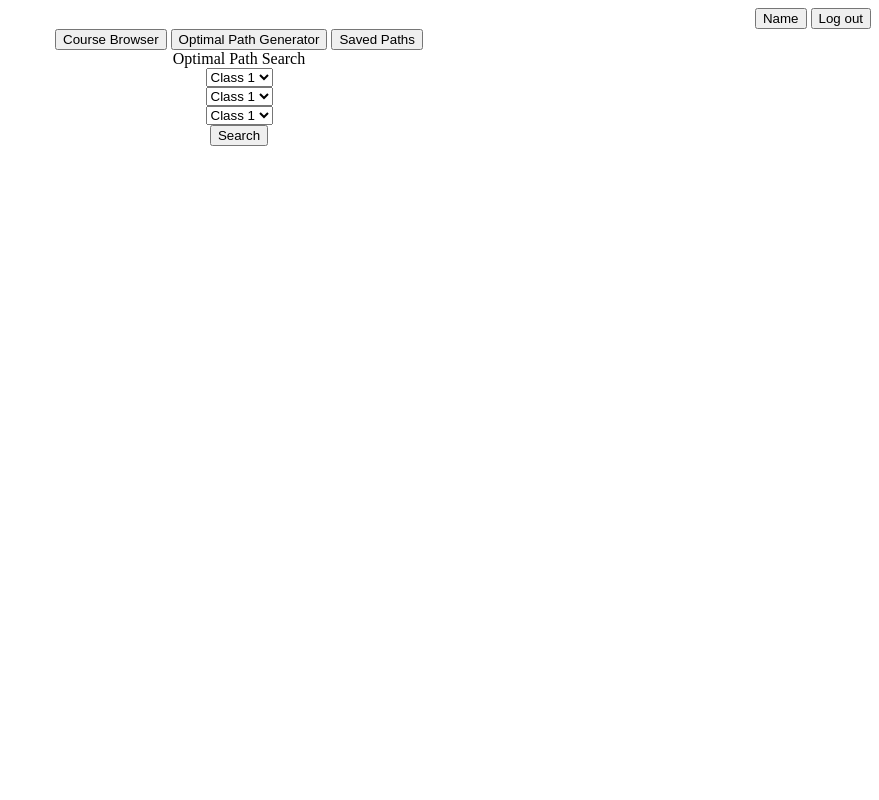
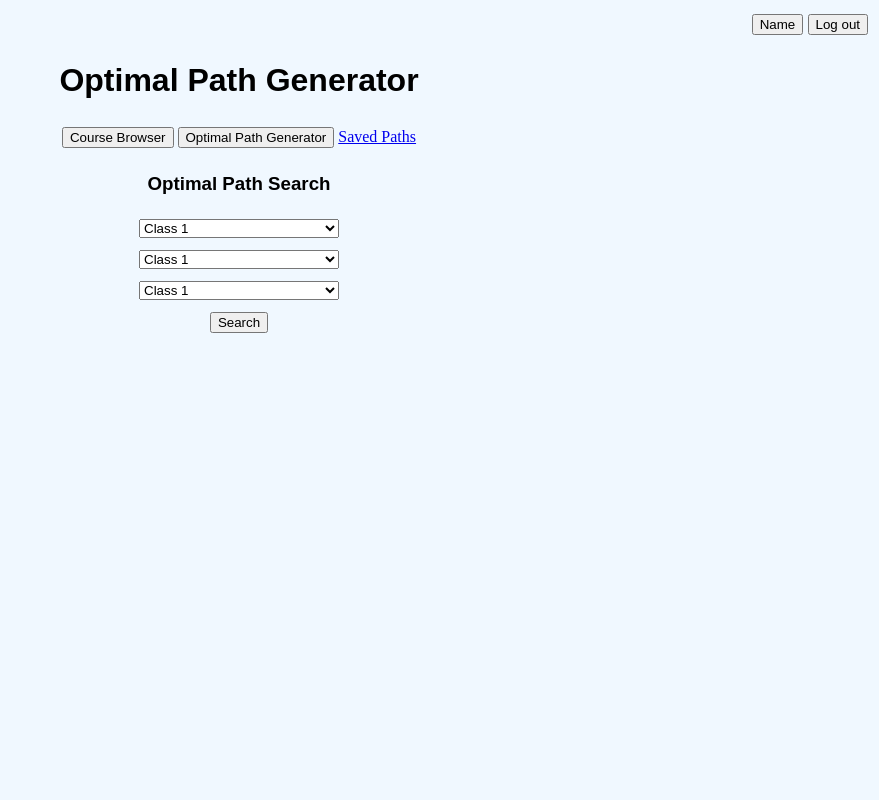
Before and after one commit to aerocat/CSC394-Project, a Django app: page /opath/ in a window 1280 px wide. Shown: the whole page, without its empty margins (401-1280 px from the left). Run offline with Django 3.2, Linux system fonts and the light colour scheme.

Commit message:
basic css and link fix

```diff
--- /dev/null
+++ b/capstone/opath/static/opath/style.css
@@ -0,0 +1,33 @@
+body {
+    background-color: aliceblue;
+}
+.logout  {
+    display: block;
+    color: green;
+    padding: 6px 3px;
+    text-decoration: none;
+    font-size: 17px;
+}
+
+.links {
+    padding: 6px 7px;
+}
+h1 {
+    display: block;
+    text-align: center;
+    font-family: Arial, Helvetica, sans-serif;
+}
+h3 {
+    display:block;
+    text-align: center;
+    font-family: Arial, Helvetica, sans-serif;
+}
+div{
+    padding: 6px 7px;
+}
+.bar {
+}
+
+div select{
+    width: 200;
+}
--- a/capstone/opath/templates/opath.html
+++ b/capstone/opath/templates/opath.html
@@ -1,23 +1,37 @@
+{% load staticfiles %}
+
+<link rel="stylesheet" href="{% static 'opath/style.css' %}" />
+
+
 <html>
     <head>
         <title>
             Best option page
         </title>
     </head>
+
     <!--basic html for this page. Links will be added instead of buttons as time goes on-->
     <body>
-        <div class="topnav" align = "right">
+        <div class="logout" align = "right">
             <button type= "button"> Name </button>
             <button type = "lougout">Log out </button>
         </div>
+
+        <h1>
+            Optimal Path Generator
+        </h1>
+
         <div align = "center">
             <button type= "button"> Course Browser </button>
             <button type = "button">Optimal Path Generator </button>
-            <button type = "button"> Saved Paths</button>
+            <a href= "/best_path"> Saved Paths</a>
         </div>
-        <div align='center'>
+
+
+        <!--Main content which is basic selects-->
+        <h3>
             Optimal Path Search
-        </div>
+        </h3>
 
         <div align="center">
             <select>
@@ -25,7 +39,6 @@
             <option value= "Class 2">Class 2</option>
             <option value= "Class 3">Class 3</option>
             </select>
-
         </div>
         <div align="center">
             <select>
@@ -33,7 +46,6 @@
                 <option value= "Class 2">Class 2</option>
                 <option value= "Class 3">Class 3</option>
             </select>
-
         </div>
             <div align="center">
                 <select>
@@ -41,7 +53,6 @@
                     <option value= "Class 2">Class 2</option>
                     <option value= "Class 3">Class 3</option>
                 </select>
-
             </div>
         <div align="center">
             <button type="button">Search</button>
```
Also changed, not shown: capstone/best_path/static/best_path/style.css (added, +31 -0 lines), capstone/best_path/templates/index.html (+24 -14 lines). Lines whose indentation alone changed are shown as unchanged.
